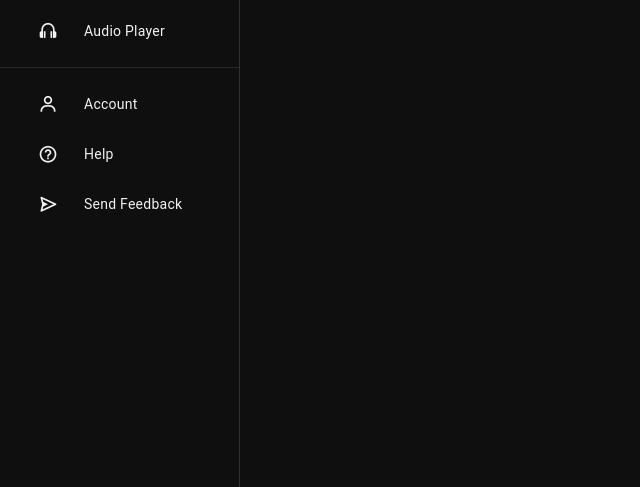
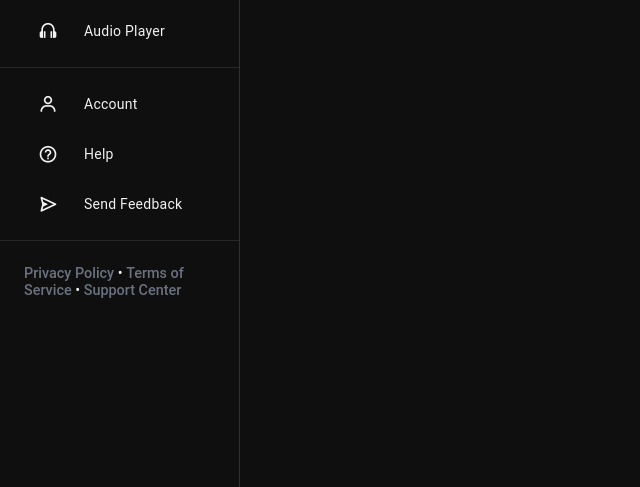
Before and after one commit to KenyanAudo03/video_downloader, a Django app: page / in a window 1280 px wide. Shown: the part 313-800 px from the top of the page, without its empty margins (0-640 px from the left). Run offline with Django 4.2, Linux system fonts and the light colour scheme; data that the repository does not hold is empty; some libraries are stand-ins or nearby versions.

Commit message:
Add legal links section to sidebar for Privacy Policy, Terms of Service, and Support Center

```diff
--- a/templates/base_extends/sidebar.html
+++ b/templates/base_extends/sidebar.html
@@ -63,4 +63,14 @@
       <span class="link-text">Send Feedback</span>
     </a>
   </li>
+
+  <hr class="sidebar-divider" />
+
+  <div class="legal-links">
+    <a href="{% url 'privacy_policy' %}">Privacy Policy</a>
+    <span class="separator">&bull;</span>
+    <a href="{% url 'terms_of_service' %}">Terms of Service</a>
+    <span class="separator">&bull;</span>
+    <a href="{% url 'contact' %}">Support Center</a>
+  </div>
 </ul>
```
